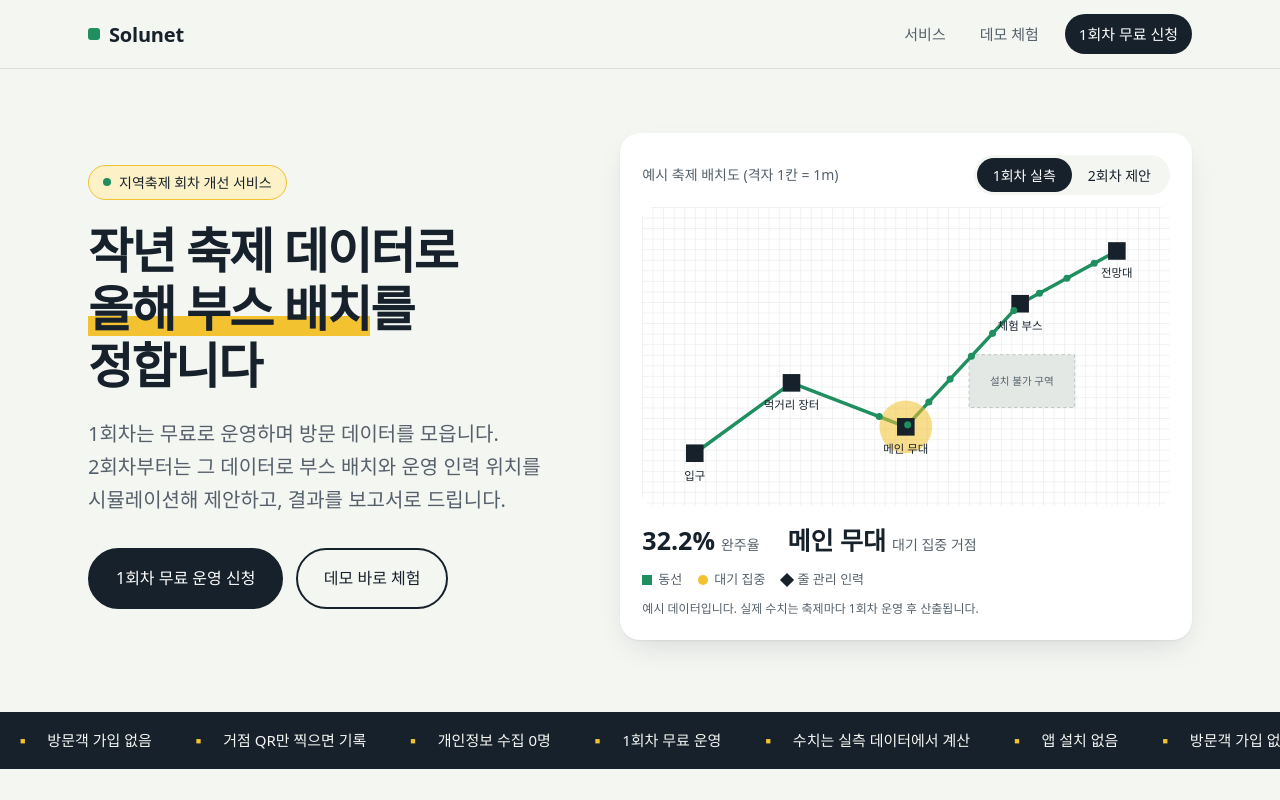
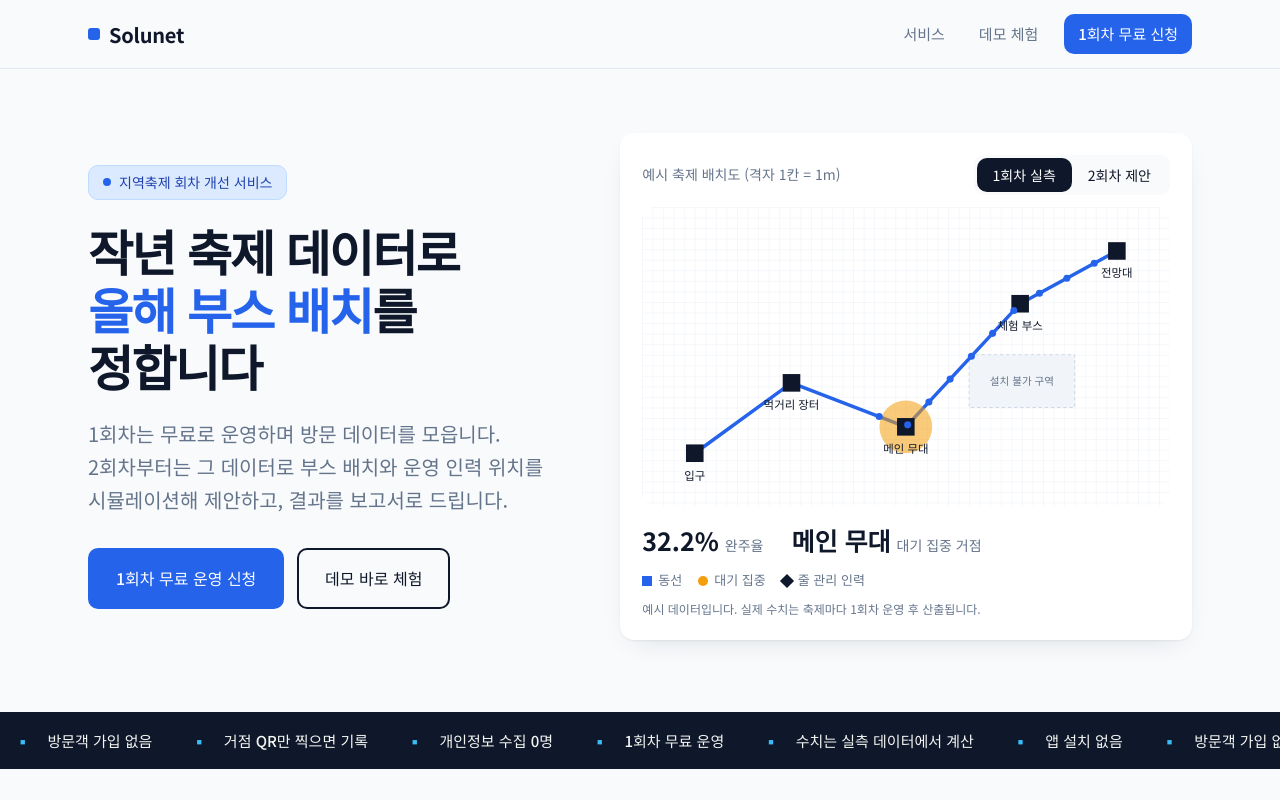
Before and after one commit to paul-10101/Solunet, a plain HTML site: page static/index.html in a window 1280 px wide. Shown: the top 800 px of the page. Drawn offline with Linux system fonts and the light colour scheme; a web font is replaced by a local one.

Commit message:
홈페이지 톤을 IR 덱 팔레트(남색·파랑, Noto Sans KR)로 통일, 장난스러운 요소 축소
Co-Authored-By: Claude Sonnet 5.5 <noreply@anthropic.com>
Claude-Session: https://claude.ai/code/session_01U89UtL9urwpzEB5YUqDnMx

```diff
--- a/static/index.html
+++ b/static/index.html
@@ -7,18 +7,18 @@
 <meta name="description" content="1회차는 무료로 운영하고, 그 데이터로 다음 회차의 부스 배치와 운영 인력 위치를 제안합니다. 지역축제·행사 담당자를 위한 회차 개선 서비스.">
 <link rel="preconnect" href="https://fonts.googleapis.com">
 <link rel="preconnect" href="https://fonts.gstatic.com" crossorigin>
-<link href="https://fonts.googleapis.com/css2?family=IBM+Plex+Sans+KR:wght@400;500;700&display=swap" rel="stylesheet">
+<link href="https://fonts.googleapis.com/css2?family=Noto+Sans+KR:wght@400;500;700&display=swap" rel="stylesheet">
 <style>
   /* 타입 스케일: 16px 기준, 비율 1.25 (16 · 20 · 25 · 31 · 39 · 49) */
   :root {
-    --paper:#F4F6F2; --card:#FFFFFF; --ink:#17212B; --grid:#D8DFD9; --route:#1F8F5F; --route-soft:#E3F1E9;
-    --sign:#F2C230; --sign-soft:#FCF1C7; --muted:#55606B;
-    --shadow:0 1px 2px rgba(23,33,43,.06), 0 12px 32px -12px rgba(23,33,43,.18);
-    --r:20px;
+    --paper:#F8FAFC; --card:#FFFFFF; --ink:#0F172A; --grid:#E2E8F0; --route:#2563EB; --route-soft:#DBEAFE; --route-dark:#1E40AF;
+    --sign:#38BDF8; --sign-soft:#E0F2FE; --warn:#F59E0B; --muted:#64748B;
+    --shadow:0 1px 2px rgba(15,23,42,.06), 0 10px 28px -14px rgba(15,23,42,.16);
+    --r:14px;
   }
   * { box-sizing:border-box; margin:0; padding:0; }
   html { scroll-behavior:smooth; scroll-padding-top:84px; }
-  body { font-family:"IBM Plex Sans KR",system-ui,sans-serif; color:var(--ink); background:var(--paper);
+  body { font-family:"Noto Sans KR",system-ui,sans-serif; color:var(--ink); background:var(--paper);
          line-height:1.65; font-size:17px; -webkit-font-smoothing:antialiased; word-break:keep-all; overflow-wrap:break-word; }
   a { color:inherit; }
   :focus-visible { outline:3px solid var(--sign); outline-offset:3px; }
@@ -30,35 +30,36 @@
   .logo { font-weight:700; font-size:20px; letter-spacing:-0.01em; text-decoration:none; display:flex; align-items:center; }
   .logo i { width:12px; height:12px; background:var(--route); border-radius:3px; margin-right:9px; }
   nav .links { display:flex; align-items:center; gap:6px; }
-  nav .links a { font-size:15px; text-decoration:none; color:var(--muted); padding:8px 14px; border-radius:999px; }
+  nav .links a { font-size:15px; text-decoration:none; color:var(--muted); padding:8px 14px; border-radius:10px; }
   nav .links a:hover { background:var(--card); color:var(--ink); }
-  nav .links a.req { background:var(--ink); color:#fff; font-weight:500; margin-left:6px; }
-  nav .links a.req:hover { background:#000; }
+  nav .links a.req { background:var(--route); color:#fff; font-weight:500; margin-left:6px; }
+  nav .links a.req:hover { background:var(--route-dark); }
 
-  .btn { display:inline-block; padding:15px 26px; font-size:16px; font-weight:500; text-decoration:none; border:2px solid var(--ink); border-radius:999px; cursor:pointer; font-family:inherit; transition:transform .15s, box-shadow .15s; }
-  .btn:hover { transform:translateY(-2px); box-shadow:0 8px 18px -8px rgba(23,33,43,.4); }
-  .btn.solid { background:var(--ink); color:#fff; }
+  .btn { display:inline-block; padding:15px 26px; font-size:16px; font-weight:500; text-decoration:none; border:2px solid var(--ink); border-radius:10px; cursor:pointer; font-family:inherit; transition:transform .15s, box-shadow .15s; }
+  .btn:hover { transform:translateY(-2px); box-shadow:0 8px 18px -8px rgba(15,23,42,.35); }
+  .btn.solid { background:var(--route); border-color:var(--route); color:#fff; }
+  .btn.solid:hover { background:var(--route-dark); border-color:var(--route-dark); }
   .btn.line { background:transparent; color:var(--ink); margin-left:8px; }
 
   /* 히어로 */
   .hero { display:grid; grid-template-columns:5fr 6fr; gap:56px; align-items:center; padding:64px 0 72px; }
-  .pill { display:inline-flex; align-items:center; gap:8px; font-size:14px; font-weight:500; background:var(--sign-soft); border:1px solid var(--sign); padding:5px 14px; border-radius:999px; margin-bottom:22px; }
+  .pill { display:inline-flex; align-items:center; gap:8px; font-size:14px; font-weight:500; background:var(--route-soft); border:1px solid #BFDBFE; color:var(--route-dark); padding:5px 14px; border-radius:10px; margin-bottom:22px; }
   .pill::before { content:""; width:8px; height:8px; border-radius:50%; background:var(--route); }
   h1 { font-size:49px; line-height:1.18; letter-spacing:-0.035em; font-weight:700; margin-bottom:22px; }
-  h1 em { font-style:normal; background:linear-gradient(transparent 62%, var(--sign) 62%, var(--sign) 92%, transparent 92%); }
+  h1 em { font-style:normal; color:var(--route); }
   .hero p.lead { color:var(--muted); font-size:20px; max-width:28em; margin-bottom:32px; }
 
   .plan { background:var(--card); border-radius:var(--r); padding:22px; box-shadow:var(--shadow); }
   .plan-head { display:flex; flex-wrap:wrap; gap:8px; justify-content:space-between; align-items:center; margin-bottom:12px; font-size:14px; color:var(--muted); }
-  .toggle { display:inline-flex; background:var(--paper); border-radius:999px; padding:3px; }
-  .toggle button { white-space:nowrap; font-family:inherit; font-size:14px; padding:7px 16px; border:0; border-radius:999px; background:transparent; color:var(--ink); cursor:pointer; }
+  .toggle { display:inline-flex; background:var(--paper); border-radius:10px; padding:3px; }
+  .toggle button { white-space:nowrap; font-family:inherit; font-size:14px; padding:7px 16px; border:0; border-radius:10px; background:transparent; color:var(--ink); cursor:pointer; }
   .toggle button[aria-pressed="true"] { background:var(--ink); color:#fff; }
   .plan svg { width:100%; height:auto; display:block; border-radius:12px; }
   .plan-foot { display:flex; gap:28px; margin-top:14px; font-size:14px; color:var(--muted); flex-wrap:wrap; }
   .plan-foot b { color:var(--ink); font-size:25px; font-weight:700; margin-right:6px; font-variant-numeric:tabular-nums; }
   .legend { display:flex; gap:16px; font-size:13px; color:var(--muted); margin-top:8px; flex-wrap:wrap; }
   .legend span::before { content:""; display:inline-block; width:10px; height:10px; margin-right:6px; vertical-align:-1px; }
-  .lg-route::before { background:var(--route); } .lg-jam::before { background:var(--sign); border-radius:50%; } .lg-staff::before { background:var(--ink); transform:rotate(45deg); }
+  .lg-route::before { background:var(--route); } .lg-jam::before { background:var(--warn); border-radius:50%; } .lg-staff::before { background:var(--ink); transform:rotate(45deg); }
 
   /* 흐르는 한 줄 (고정 사실만) */
   .ticker { background:var(--ink); color:#F4F6F2; overflow:hidden; white-space:nowrap; padding:14px 0; }
@@ -89,14 +90,14 @@
 
   .steps { list-style:none; display:grid; grid-template-columns:repeat(5,1fr); gap:16px; counter-reset:s; }
   .steps li { counter-increment:s; background:var(--card); border-radius:var(--r); padding:22px 20px; box-shadow:var(--shadow); }
-  .steps li::before { content:"0" counter(s); display:inline-block; font-weight:700; font-size:14px; padding:3px 12px; border-radius:999px; background:var(--route-soft); color:var(--route); margin-bottom:14px; font-variant-numeric:tabular-nums; }
-  .steps li.free::before { background:var(--sign); color:var(--ink); }
+  .steps li::before { content:"0" counter(s); display:inline-block; font-weight:700; font-size:14px; padding:3px 12px; border-radius:10px; background:var(--route-soft); color:var(--route); margin-bottom:14px; font-variant-numeric:tabular-nums; }
+  .steps li.free::before { background:var(--route); color:#fff; }
   .steps b { display:block; margin-bottom:6px; font-size:17px; }
   .steps p { font-size:14px; color:var(--muted); line-height:1.6; }
 
   .price { display:grid; grid-template-columns:1fr 1fr; gap:20px; }
   .tier { background:var(--card); border-radius:var(--r); padding:32px; box-shadow:var(--shadow); }
-  .tier.first { outline:3px solid var(--sign); }
+  .tier.first { outline:3px solid var(--route); }
   .tier h3 { font-size:25px; margin-bottom:4px; }
   .tier .cost { font-size:16px; color:var(--route); font-weight:700; margin-bottom:16px; }
   .tier ul { padding-left:18px; font-size:15px; } .tier li { margin-bottom:6px; }
@@ -105,7 +106,7 @@
   .deliver > div { background:var(--card); border-radius:var(--r); padding:30px; box-shadow:var(--shadow); }
   .deliver h3 { font-size:20px; margin-bottom:8px; }
   .deliver p { font-size:15px; color:var(--muted); }
-  .deliver .when { display:inline-block; font-size:13px; color:var(--route); background:var(--route-soft); font-weight:700; padding:3px 12px; border-radius:999px; margin-bottom:14px; }
+  .deliver .when { display:inline-block; font-size:13px; color:var(--route); background:var(--route-soft); font-weight:700; padding:3px 12px; border-radius:10px; margin-bottom:14px; }
 
   .tablewrap { background:var(--card); border-radius:var(--r); box-shadow:var(--shadow); overflow:hidden; overflow-x:auto; }
   table { width:100%; border-collapse:collapse; font-size:15px; min-width:640px; }
@@ -143,7 +144,7 @@
   .demos { display:grid; grid-template-columns:repeat(3,1fr); gap:20px; }
   .demo { display:block; text-decoration:none; background:var(--card); padding:30px; border-radius:var(--r); box-shadow:var(--shadow); transition:transform .15s; }
   .demo:hover { transform:translateY(-4px); }
-  .demo .tag { display:inline-block; font-size:12px; font-weight:700; background:var(--sign); color:var(--ink); padding:3px 12px; border-radius:999px; margin-bottom:16px; }
+  .demo .tag { display:inline-block; font-size:12px; font-weight:700; background:var(--route-soft); color:var(--route-dark); padding:3px 12px; border-radius:10px; margin-bottom:16px; }
   .demo h3 { font-size:21px; margin-bottom:8px; }
   .demo p { font-size:15px; color:var(--muted); margin-bottom:18px; }
   .demo b { color:var(--route); font-size:15px; }
@@ -151,15 +152,15 @@
   .contact { display:grid; grid-template-columns:5fr 7fr; gap:48px; }
   form { background:var(--card); border-radius:var(--r); box-shadow:var(--shadow); padding:32px; display:grid; grid-template-columns:1fr 1fr; gap:16px; }
   label { font-size:14px; color:var(--muted); display:block; }
-  input, textarea, select { width:100%; font-family:inherit; font-size:16px; padding:12px 14px; border:1px solid #B9C2BB; border-radius:12px; margin-top:6px; background:#fff; color:var(--ink); }
+  input, textarea, select { width:100%; font-family:inherit; font-size:16px; padding:12px 14px; border:1px solid #CBD5E1; border-radius:12px; margin-top:6px; background:#fff; color:var(--ink); }
   textarea { min-height:110px; resize:vertical; }
   .full { grid-column:1 / -1; }
   #formMsg { font-size:15px; margin-left:10px; }
-  .quote { font-size:20px; line-height:1.6; border-left:4px solid var(--sign); padding-left:20px; margin-top:28px; }
+  .quote { font-size:20px; line-height:1.6; border-left:4px solid var(--route); padding-left:20px; margin-top:28px; }
 
   footer { border-top:1px solid var(--grid); margin-top:96px; padding:32px 0 48px; font-size:14px; color:var(--muted); display:flex; justify-content:space-between; flex-wrap:wrap; gap:12px; }
 
-  .walker { fill:var(--route); } .jam { fill:var(--sign); }
+  .walker { fill:var(--route); } .jam { fill:var(--warn); }
   @media (prefers-reduced-motion: reduce) { .walker { display:none; } .btn, .demo { transition:none; } }
 
   @media (max-width:900px) {
@@ -209,13 +210,13 @@
       <svg viewBox="0 0 600 340" role="img" aria-labelledby="planTitle">
         <title id="planTitle">입구에서 전망대까지 다섯 거점과 동선. 1회차에는 메인 무대에서 대기가 몰렸고, 2회차 제안은 체험 부스를 옮기고 줄 관리 인력을 둡니다.</title>
         <defs>
-          <pattern id="g" width="12" height="12" patternUnits="userSpaceOnUse"><path d="M12 0H0V12" fill="none" stroke="#D5DCD6" stroke-width="0.8"/></pattern>
+          <pattern id="g" width="12" height="12" patternUnits="userSpaceOnUse"><path d="M12 0H0V12" fill="none" stroke="#E2E8F0" stroke-width="0.8"/></pattern>
         </defs>
         <rect width="600" height="340" fill="url(#g)"/>
-        <rect x="372" y="168" width="120" height="60" fill="#E4E8E4" stroke="#B9C2BB" stroke-dasharray="4 3"/>
-        <text x="432" y="202" text-anchor="middle" font-size="12" fill="#55606B">설치 불가 구역</text>
+        <rect x="372" y="168" width="120" height="60" fill="#F1F5F9" stroke="#CBD5E1" stroke-dasharray="4 3"/>
+        <text x="432" y="202" text-anchor="middle" font-size="12" fill="#64748B">설치 불가 구역</text>
 
-        <path id="route" d="" fill="none" stroke="#1F8F5F" stroke-width="4" stroke-linecap="round" stroke-linejoin="round"/>
+        <path id="route" d="" fill="none" stroke="#2563EB" stroke-width="4" stroke-linecap="round" stroke-linejoin="round"/>
         <g id="nodes"></g>
         <g id="walkers"></g>
       </svg>
@@ -331,10 +332,10 @@
     <div class="phones" aria-label="방문객 화면 예시">
       <div><div class="phone" role="img" aria-label="스탬프 완료 화면 예시"><div class="ph"><small>예시 축제</small><b>'먹거리 장터' 스탬프 완료</b></div><div class="pb">
         <div style="display:flex;justify-content:space-between"><b>2 / 5 거점</b><span>완주까지 3곳</span></div><div class="meter"><u style="width:40%"></u></div>
-        <div class="row d"><i></i>입구 안내소</div><div class="row d h"><i></i>먹거리 장터 <small style="margin-left:auto;color:#1F8F5F">지금 여기</small></div><div class="row"><i></i>메인 무대</div><div class="row"><i></i>체험 부스</div><div class="row"><i></i>전망대</div>
+        <div class="row d"><i></i>입구 안내소</div><div class="row d h"><i></i>먹거리 장터 <small style="margin-left:auto;color:#2563EB">지금 여기</small></div><div class="row"><i></i>메인 무대</div><div class="row"><i></i>체험 부스</div><div class="row"><i></i>전망대</div>
       </div></div><p class="phonecap">① QR을 찍으면 진행 상황이 바로 보입니다</p></div>
       <div><div class="phone" role="img" aria-label="이탈 사유 선택 화면 예시"><div class="ph"><small>예시 축제</small><b>여기서 그만두시나요?</b></div><div class="pb">
-        <p style="margin-bottom:10px;color:#55606B">이유를 하나만 골라 주세요. 익명이며, 다음 행사 배치를 바꾸는 데 씁니다.</p>
+        <p style="margin-bottom:10px;color:#64748B">이유를 하나만 골라 주세요. 익명이며, 다음 행사 배치를 바꾸는 데 씁니다.</p>
         <div class="opt">대기 줄이 너무 김</div><div class="opt on">다음 장소가 멀다</div><div class="opt">화장실·쉴 곳이 없다</div><div class="opt">시간이 없다</div><div class="opt">기타</div>
       </div></div><p class="phonecap">② 그만두는 이유를 한 번 눌러 남깁니다</p></div>
       <div><div class="phone" role="img" aria-label="완주 설문 화면 예시"><div class="ph"><small>예시 축제</small><b>모든 스탬프를 모았어요</b></div><div class="pb">
@@ -405,11 +406,11 @@ function draw(key) {
   const g = document.getElementById('nodes'); g.innerHTML = '';
   p.nodes.forEach(n => {
     if (n.jam) g.appendChild(el('circle', { cx:n.x, cy:n.y, r:30, class:'jam', opacity:.55 }));
-    g.appendChild(el('rect', { x:n.x-9, y:n.y-9, width:18, height:18, fill: n.extra ? '#fff' : '#17212B', stroke:'#17212B', 'stroke-width':2 }));
-    const t = el('text', { x:n.x, y:n.y+30, 'text-anchor':'middle', 'font-size':13, fill:'#17212B', 'font-weight':500 });
+    g.appendChild(el('rect', { x:n.x-9, y:n.y-9, width:18, height:18, fill: n.extra ? '#fff' : '#0F172A', stroke:'#0F172A', 'stroke-width':2 }));
+    const t = el('text', { x:n.x, y:n.y+30, 'text-anchor':'middle', 'font-size':13, fill:'#0F172A', 'font-weight':500 });
     t.textContent = n.n; g.appendChild(t);
   });
-  p.staff.forEach(s => g.appendChild(el('rect', { x:s.x-6, y:s.y-6, width:12, height:12, fill:'#17212B', transform:`rotate(45 ${s.x} ${s.y})` })));
+  p.staff.forEach(s => g.appendChild(el('rect', { x:s.x-6, y:s.y-6, width:12, height:12, fill:'#0F172A', transform:`rotate(45 ${s.x} ${s.y})` })));
   document.getElementById('mDone').textContent = p.done;
   document.getElementById('mJam').textContent = p.jam;
   document.getElementById('tA').setAttribute('aria-pressed', key === 'A');
```
